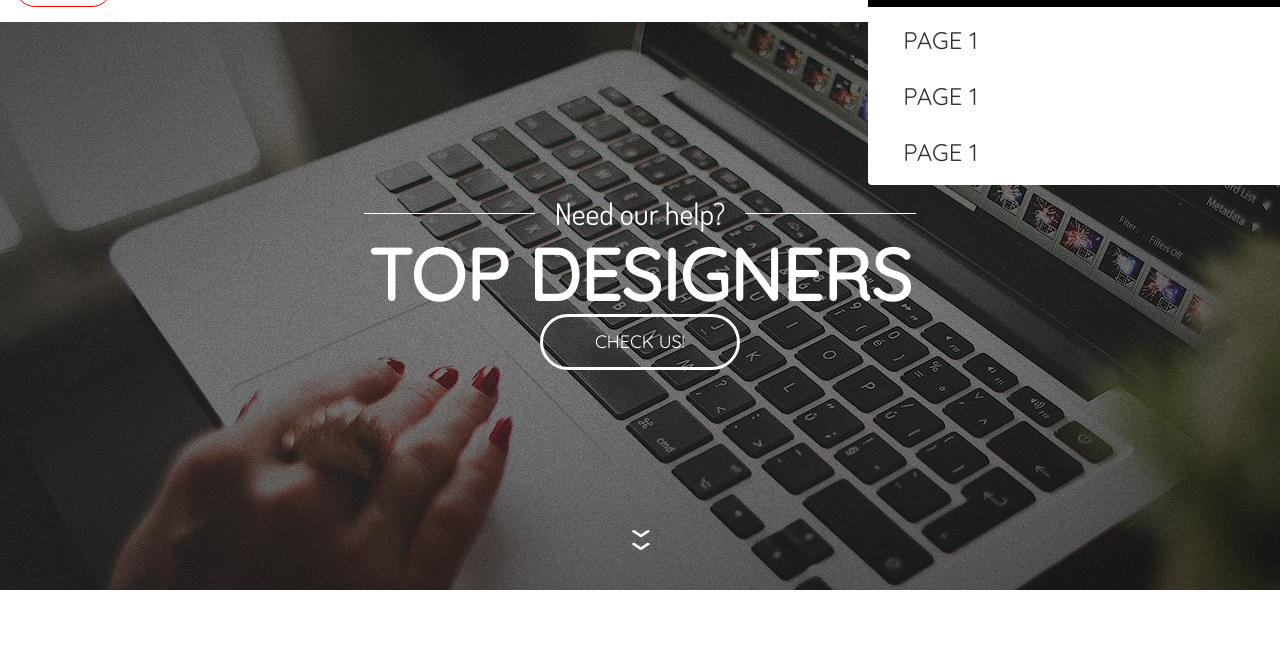
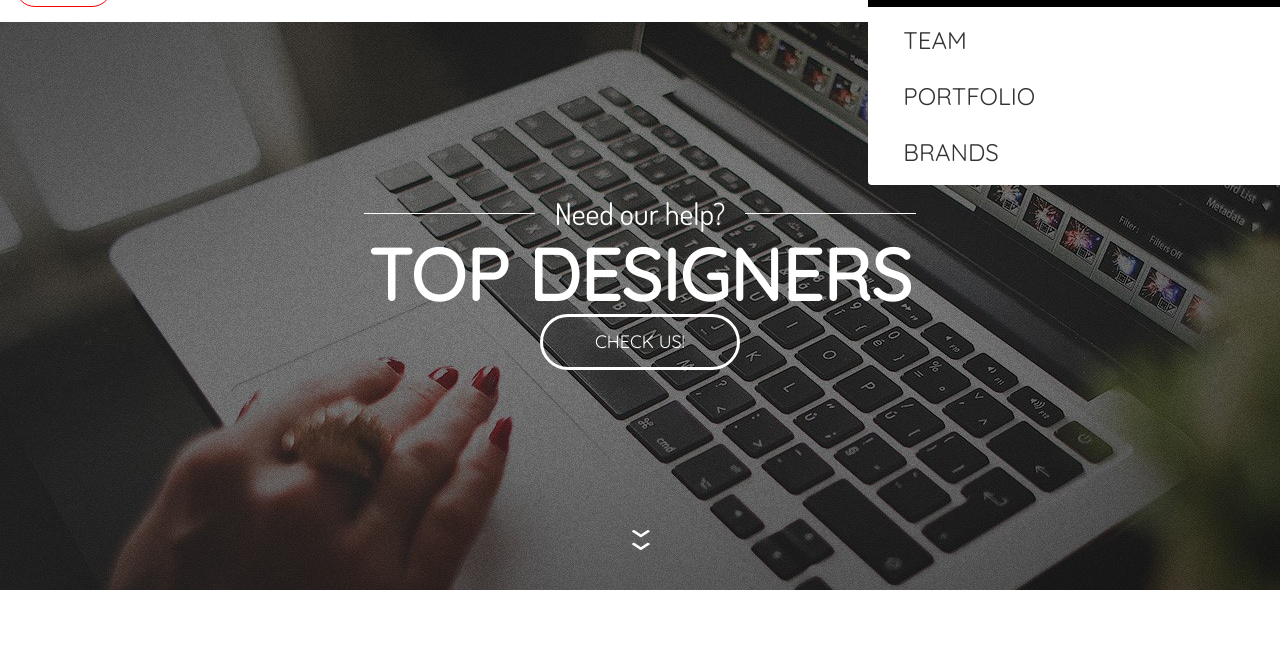
Before and after one commit to Aivan-kr/DSGN, a plain HTML site: page index.html in a window 1280 px wide. Both pictures are taken after a click on the element "MENU". Shown: the part 58-725 px from the top of the page. Drawn offline with nearby package versions, Linux system fonts and the light colour scheme.

Commit message:
Update index.html

```diff
--- a/index.html
+++ b/index.html
@@ -28,9 +28,9 @@
 					<li>
 						<span><i class="fas fa-bars"></i>Menu</span>
 						<ul class="dropdown-menu" id="dropmenu">
-				          <li><a href="#">Page 1</a></li>
-				          <li><a href="#">Page 1</a></li>
-				          <li><a href="#">Page 1</a></li>
+				          <li><a href="#team" class="nav-link">Team</a></li>
+				          <li><a href="#portfolio" class="nav-link">Portfolio</a></li>
+				          <li><a href="#brands" class="nav-link">Brands</a></li>
 				        </ul>
 					</li>
 				</ul>
@@ -85,7 +85,7 @@
 		</section>
 
 		<!--Team section-->
-		<section class="team">
+		<section class="team" id="team">
 			<div class="section-header container-fluid">
 				<div class="section-title text-center">
 					<p>Meet us!</p>
@@ -138,7 +138,7 @@
 		</section>
 
 		<!--Portfolio section-->
-		<section class="portfolio">
+		<section class="portfolio" id="portfolio">
 			<div class="section-header container-fluid">
 				<div class="section-title text-center">
 					<div class="wrapper">
@@ -179,7 +179,7 @@
 		</section>
 
 		<!--Brands section-->
-		<section class="brands">
+		<section class="brands" id="brands">
 			<div class="section-header container-fluid">
 				<div class="section-title text-center">
 					<div class="wrapper">
```
